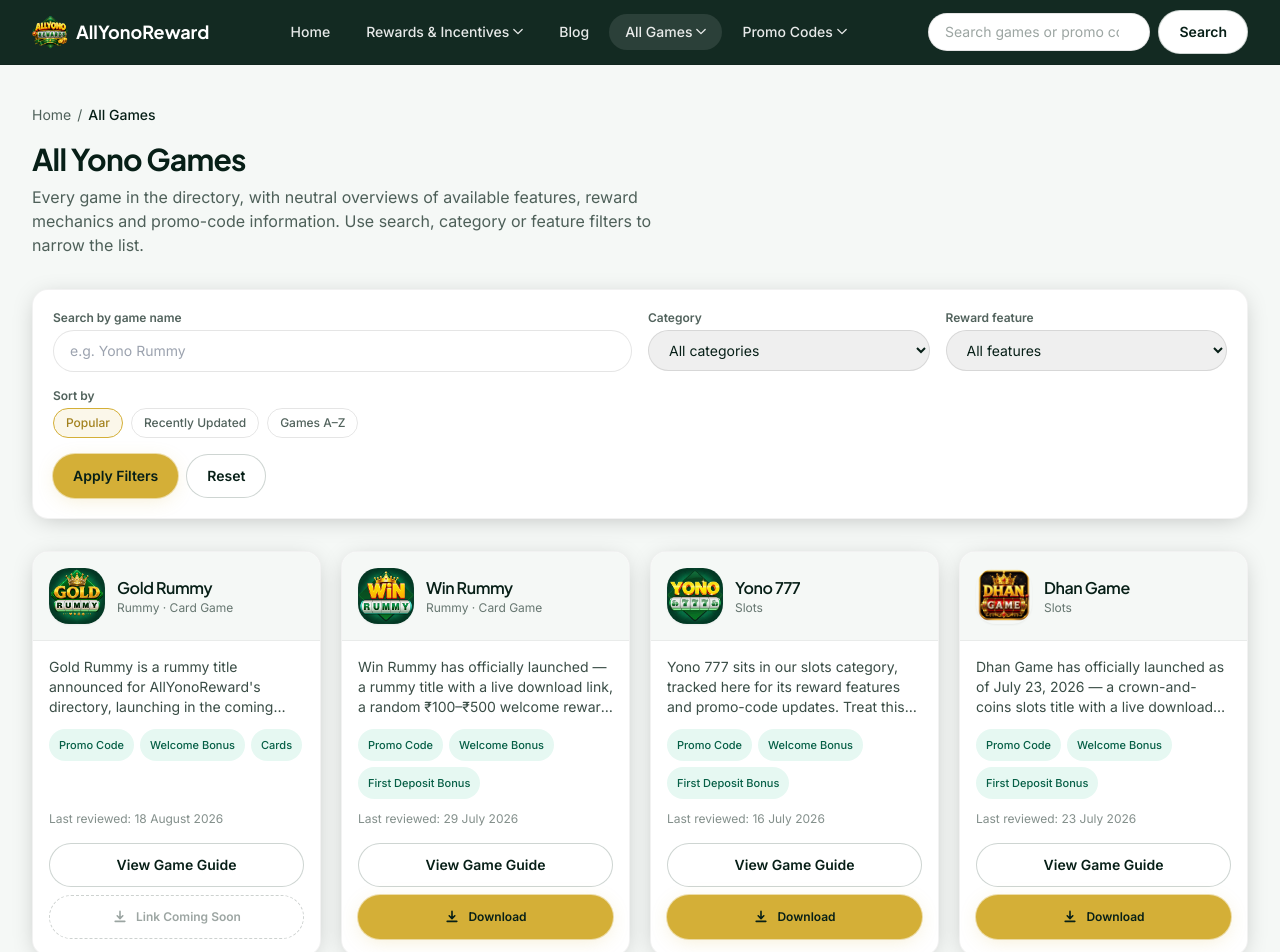
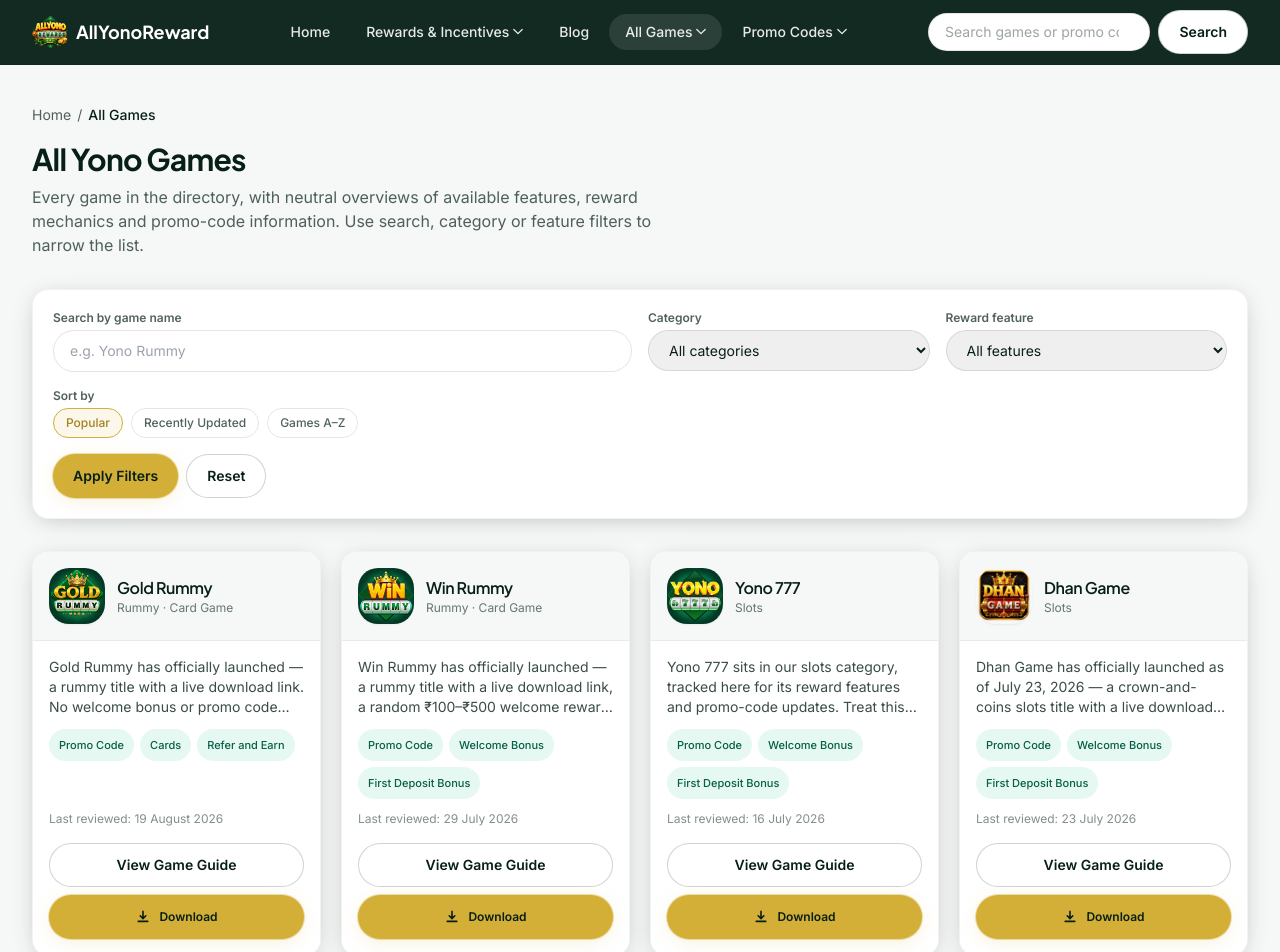
Before and after one commit to SpiderMonkeyxOxO-pixie/AllYonoReward, a Next.js app: page /games in a window 1280 px wide. Shown: the top 952 px of the page. Built offline with nearby package versions, Linux system fonts and the light colour scheme.

Commit message:
Mark Gold Rummy as launched with a live download link
No welcome bonus or promo code has been announced at launch, so none
is claimed. Clears the homepage upcoming-games spotlight; #1 priority
ranking on /games and /promo-codes carries over.

```diff
--- a/src/data/games.ts
+++ b/src/data/games.ts
@@ -2135,42 +2135,46 @@ export const games: Game[] = [
     name: "Gold Rummy",
     slug: "gold-rummy",
     icon: "/images/games/gold-rummy.png",
-    shortDescription: "Gold Rummy is a rummy title announced for AllYonoReward's directory, launching in the coming days. This page will fill in with verified details once it goes live.",
-    longDescription: "Gold Rummy has been announced ahead of its upcoming launch and is listed here under our rummy category before the app goes live. Because the platform has not yet launched, we don't have first-hand access to its reward mechanics, deposit terms or promo-code behavior — anything shown here reflects what's publicly known rather than independent verification. Once Gold Rummy launches, this page will be reviewed and updated with confirmed features, eligibility rules and download information. Readers should treat pre-launch details as provisional and check the official app directly once it becomes available.",
+    shortDescription: "Gold Rummy has officially launched — a rummy title with a live download link. No welcome bonus or promo code has been announced yet.",
+    longDescription: "Gold Rummy has gone live and is now listed here as an active platform under our rummy category with a working download link. As a newly launched app, we don't yet have independent verification of its reward mechanics, deposit terms or promo-code behavior — anything shown here reflects what's publicly visible rather than independent verification. This page will be reviewed and updated with confirmed features, eligibility rules and bonus details as they can be verified.",
     category: ["Rummy","Card Game"],
-    features: ["Promo Code","Welcome Bonus","Cards","Refer and Earn"],
-    downloadUrl: "",
-    promoCode: {
-      code: "",
-      status: "No Public Code Available",
-      lastChecked: "",
-      eligibility: "Promo-code eligibility for Gold Rummy has not been announced yet. Once the platform launches, eligibility will likely follow common patterns such as account verification or new-user status, but this should be confirmed in-app.",
-      conditions: "Gold Rummy has not made detailed redemption conditions publicly available ahead of launch.",
-      expiration: "Not applicable — Gold Rummy has not launched and no code has been listed yet.",
-      usageLimit: "Not applicable until the platform launches and a code is publicly listed.",
-      whereToEnter: "A code-redemption location (typically a rewards, wallet or redeem-code menu) will be confirmed once Gold Rummy is live.",
-      commonIssues: ["The platform has not launched yet, so no promo code exists to redeem.","Early listings may circulate before launch and should not be trusted without verification.","Codes shared before the official launch date are not confirmed by this directory."],
-      platformTerms: "All promo-code terms for Gold Rummy will be set by the platform itself once it launches and are not guaranteed by this site.",
-    },
-    platformStatus: "Coming Soon",
-    classification: "Not Yet Verified",
-    officialWebsiteStatus: "Gold Rummy has not launched yet. Its official website/app status will be reviewed and confirmed after launch.",
-    availabilityNotes: "Device compatibility, app store policy and regional availability for Gold Rummy will be confirmed once the platform is live.",
-    lastReviewed: "2026-08-18",
-    lastUpdated: "2026-08-18",
+    features: ["Promo Code","Cards","Refer and Earn"],
+    downloadUrl: "https://goldrummy20.com/?code=JLX7LRP2YTG&t=1787111858",
+    promoCode: {
+      code: "",
+      status: "No Public Code Available",
+      lastChecked: "",
+      eligibility: "Gold Rummy's promo-code eligibility criteria (account status, app version, region, etc.) are managed by the platform and not published independently here. Check the in-app terms before assuming you qualify.",
+      conditions: "Specific redemption conditions have not been independently published for Gold Rummy at this time.",
+      expiration: "Not applicable — no public code is currently listed for this game.",
+      usageLimit: "No usage limit to report until a code is publicly listed.",
+      whereToEnter: "Gold Rummy would typically host code redemption under an in-app rewards or wallet menu, though we recommend checking the latest app version for the current location.",
+      commonIssues: ["The platform has just launched, so no verified promo code exists yet.","Early codes circulating before launch may not carry over to the live app.","Codes may be platform-specific and not apply to every account type."],
+      platformTerms: "Promo-code terms, minimum requirements and reward values are set solely by the Gold Rummy platform and may change without notice.",
+    },
+    platformStatus: "Active",
+    classification: "Not Yet Verified",
+    officialWebsiteStatus: "Gold Rummy is confirmed as newly launched and listed by our team as of August 19, 2026. Legal/regulatory classification is handled independently and not yet confirmed — see Legalities.",
+    availabilityNotes: "Gold Rummy's availability may depend on device, app store policies and user location.",
+    lastReviewed: "2026-08-19",
+    lastUpdated: "2026-08-19",
     relatedGames: ["ok-rummy","rummy-91","boss-rummy","ind-rummy","top-rummy"],
     faqs: [
           {
-                "question": "When does Gold Rummy launch?",
-                "answer": "Gold Rummy is expected to launch at 8:00 AM IST on August 19, 2026. This page will be updated with verified details once that happens."
+                "question": "Has Gold Rummy officially launched?",
+                "answer": "Yes — Gold Rummy has launched, and a working download link is now live on this page."
           },
           {
                 "question": "Is there a working Gold Rummy promo code right now?",
-                "answer": "No — Gold Rummy has not launched yet, so no promo code can be verified. Treat any code shared before the official launch date with caution."
-          },
-          {
-                "question": "Can I download Gold Rummy before its launch date?",
-                "answer": "A download link is not available until Gold Rummy officially launches. This page will add a verified link once one becomes available."
+                "answer": "No publicly verified promo code is listed for Gold Rummy at this time. See the Gold Rummy promo-code page for current status and how that may change."
+          },
+          {
+                "question": "How do I download Gold Rummy?",
+                "answer": "A download link for Gold Rummy is provided on this page. Always confirm you're using an official source, and review the app's own permissions and terms before installing."
+          },
+          {
+                "question": "What welcome bonus has Gold Rummy announced?",
+                "answer": "No welcome bonus or promo code has been announced for Gold Rummy at this time. This page will be updated once bonus details are confirmed."
           }
     ],
     featuredHome: false,
--- a/src/data/upcoming-games.ts
+++ b/src/data/upcoming-games.ts
@@ -2,13 +2,7 @@
 // title, joined against a matching Game record in games.ts by slug.
 import type { UpcomingGame } from "@/lib/types";
 
-// Dhan Game (launched July 23, 2026) and Win Rummy (launched July 29,
-// 2026) have both moved to regular listings (see games.ts).
-export const upcomingGames: UpcomingGame[] = [
-  {
-    slug: "gold-rummy",
-    releaseDateISO: "2026-08-19T08:00:00+05:30",
-    releaseWindowLabel: "Around 8:00 AM IST",
-    highlightTags: ["New"],
-  },
-];
+// Dhan Game (launched July 23, 2026), Win Rummy (launched July 29, 2026)
+// and Gold Rummy (launched August 19, 2026) have all moved to regular
+// listings (see games.ts) — this list is empty until the next pre-launch title.
+export const upcomingGames: UpcomingGame[] = [];
```
